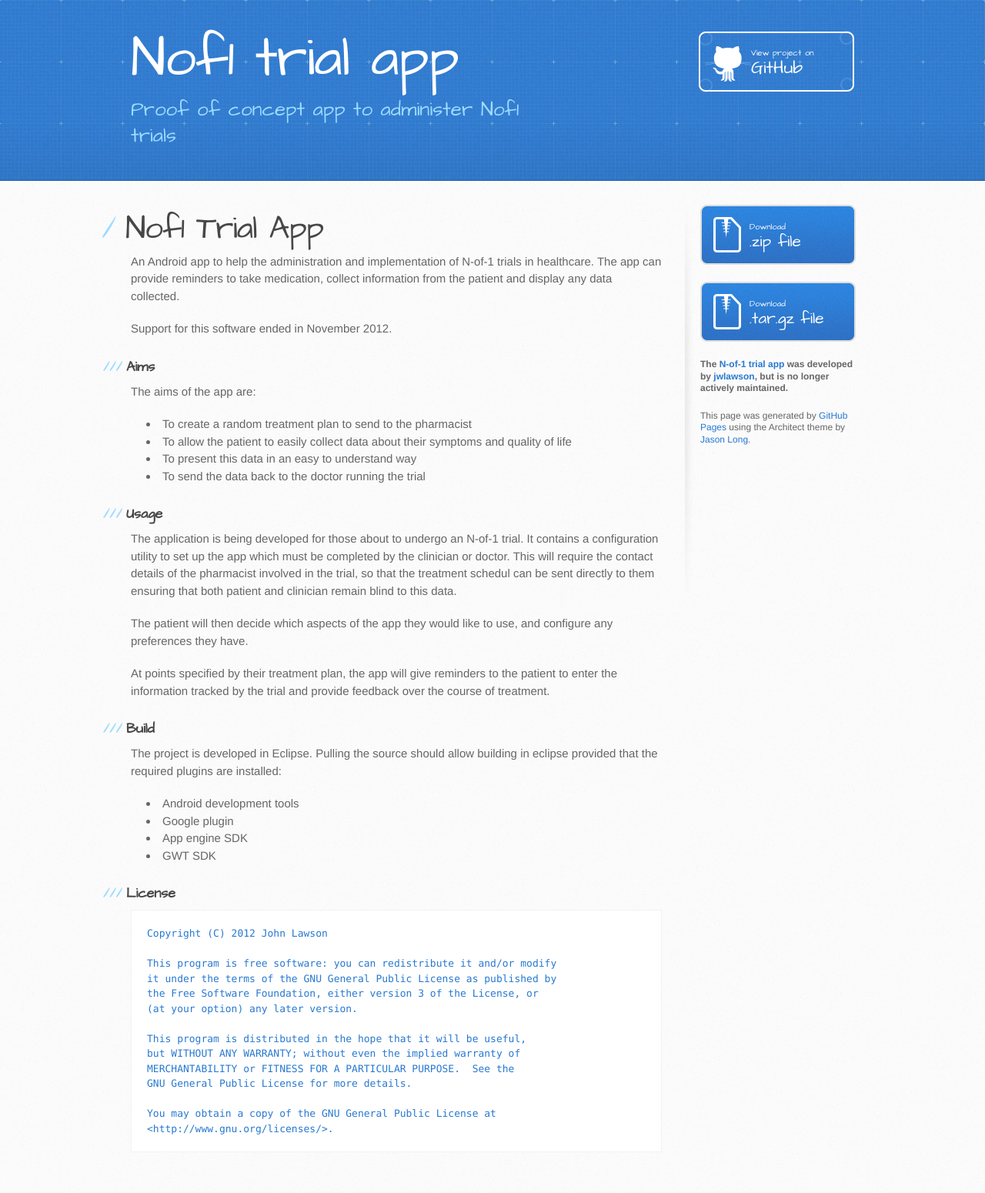
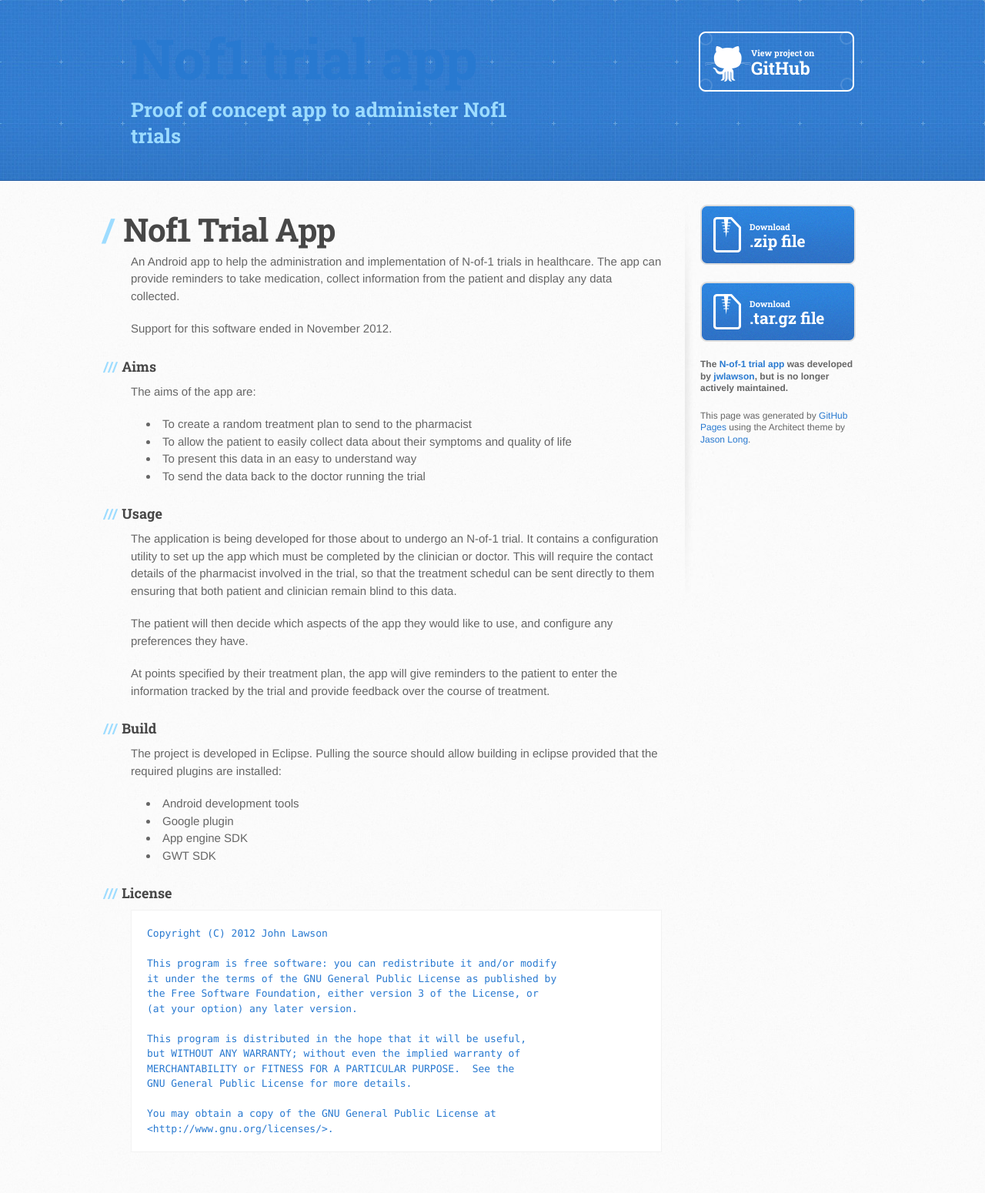
Before and after one commit to jwlawson/nof1, a Jekyll site: the page built from index.md, in a window 1280 px wide. Shown: the whole page at 77% size. Built offline with Jekyll 4.4.1, drawn with Linux system fonts in a browser that asks for light colours.

Commit message:
Changes title font. Also addslink back to main page when title is clicked.

```diff
--- a/_includes/head.html
+++ b/_includes/head.html
@@ -4,7 +4,8 @@
   <meta charset='utf-8'>
   <meta http-equiv="X-UA-Compatible" content="chrome=1">
   <meta name="viewport" content="width=device-width, initial-scale=1, maximum-scale=1">
-  <link rel="stylesheet" type="text/css" href="https://fonts.googleapis.com/css?family=Architects+Daughter">
+	<link href='http://fonts.googleapis.com/css?family=Roboto+Slab:700'
+	rel='stylesheet' type='text/css'>
   <link rel="stylesheet" type="text/css" href="{{ site.baseurl }}/css/stylesheet.css" media="screen">
   <link rel="stylesheet" type="text/css" href="{{ site.baseurl }}/css/pygment_trac.css" media="screen">
   <link rel="stylesheet" type="text/css" href="{{ site.baseurl }}/css/print.css" media="print">
--- a/_includes/header.html
+++ b/_includes/header.html
@@ -1,6 +1,6 @@
 <header>
 	<div class="inner">
-		<h1>{{ site.name }}</h1>
+		<h1><a href="{{ site.baseurl }}">{{ site.name }}</a></h1>
 		<h2>{{ site.description }}</h2>
 		<a href="https://github.com/jwlawson/nof1" class="button"><small>View project on </small>GitHub</a>
 	</div>
--- a/css/stylesheet.css
+++ b/css/stylesheet.css
@@ -66,7 +66,7 @@
 header {
   padding-top: 40px;
   padding-bottom: 40px;
-  font-family: 'Architects Daughter', 'Helvetica Neue', Helvetica, Arial, serif;
+  font-family: 'Roboto Slab', 'Helvetica Neue', Helvetica, Arial, serif;
   background: #2e7bcf url(../images/header-bg.jpg) 0 0 repeat-x;
   border-bottom: solid 1px #275da1;
 }
@@ -137,7 +137,7 @@
   color: #fff;
   padding-left: 68px;
   padding-top: 22px;
-  font-family: 'Architects Daughter', 'Helvetica Neue', Helvetica, Arial, serif;
+  font-family: 'Roboto Slab', 'Helvetica Neue', Helvetica, Arial, serif;
 }
 a.button small {
   display: block;
@@ -230,7 +230,7 @@
 /* GENERAL ELEMENT TYPE STYLES */
 
 #main-content h1 {
-  font-family: 'Architects Daughter', 'Helvetica Neue', Helvetica, Arial, serif;
+  font-family: 'Roboto Slab', 'Helvetica Neue', Helvetica, Arial, serif;
   font-size: 2.8em;
   letter-spacing: -1px;
   color: #474747;
@@ -244,7 +244,7 @@
 }
 
 #main-content h2 {
-  font-family: 'Architects Daughter', 'Helvetica Neue', Helvetica, Arial, serif;
+  font-family: 'Roboto Slab', 'Helvetica Neue', Helvetica, Arial, serif;
   font-size: 22px;
   font-weight: bold;
   margin-bottom: 8px;
@@ -258,7 +258,7 @@
 }
 
 #main-content h3 {
-  font-family: 'Architects Daughter', 'Helvetica Neue', Helvetica, Arial, serif;
+  font-family: 'Roboto Slab', 'Helvetica Neue', Helvetica, Arial, serif;
   font-size: 18px;
   font-weight: bold;
   margin-top: 24px;
@@ -274,7 +274,7 @@
 }
 
 #main-content h4 {
-  font-family: 'Architects Daughter', 'Helvetica Neue', Helvetica, Arial, serif;
+  font-family: 'Roboto Slab', 'Helvetica Neue', Helvetica, Arial, serif;
   font-size: 15px;
   font-weight: bold;
   color: #474747;
@@ -288,7 +288,7 @@
 }
 
 #main-content h5 {
-  font-family: 'Architects Daughter', 'Helvetica Neue', Helvetica, Arial, serif;
+  font-family: 'Roboto Slab', 'Helvetica Neue', Helvetica, Arial, serif;
   font-size: 14px;
   color: #474747;
 }
@@ -300,7 +300,7 @@
 }
 
 #main-content h6 {
-  font-family: 'Architects Daughter', 'Helvetica Neue', Helvetica, Arial, serif;
+  font-family: 'Roboto Slab', 'Helvetica Neue', Helvetica, Arial, serif;
   font-size: .8em;
   color: #474747;
 }
```
